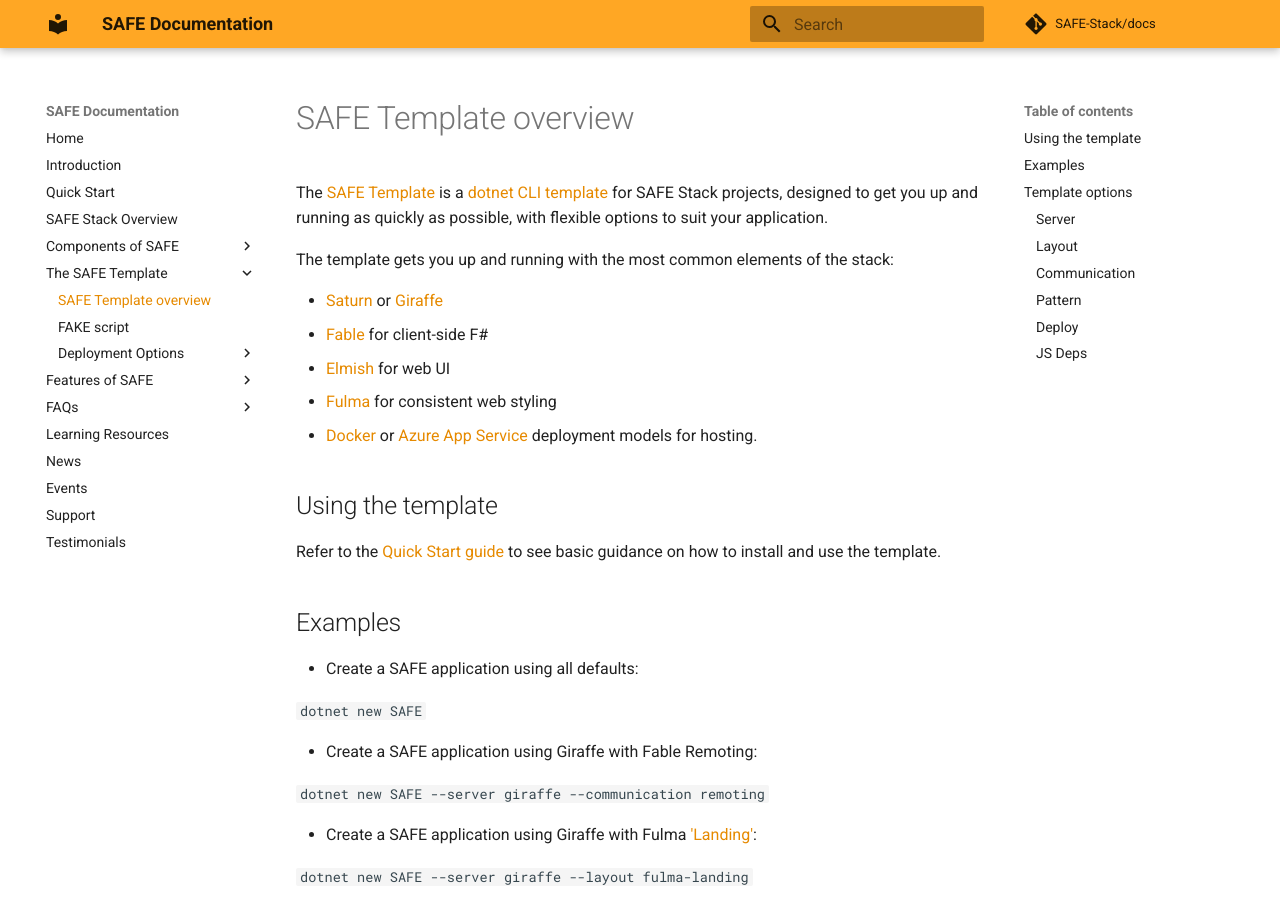
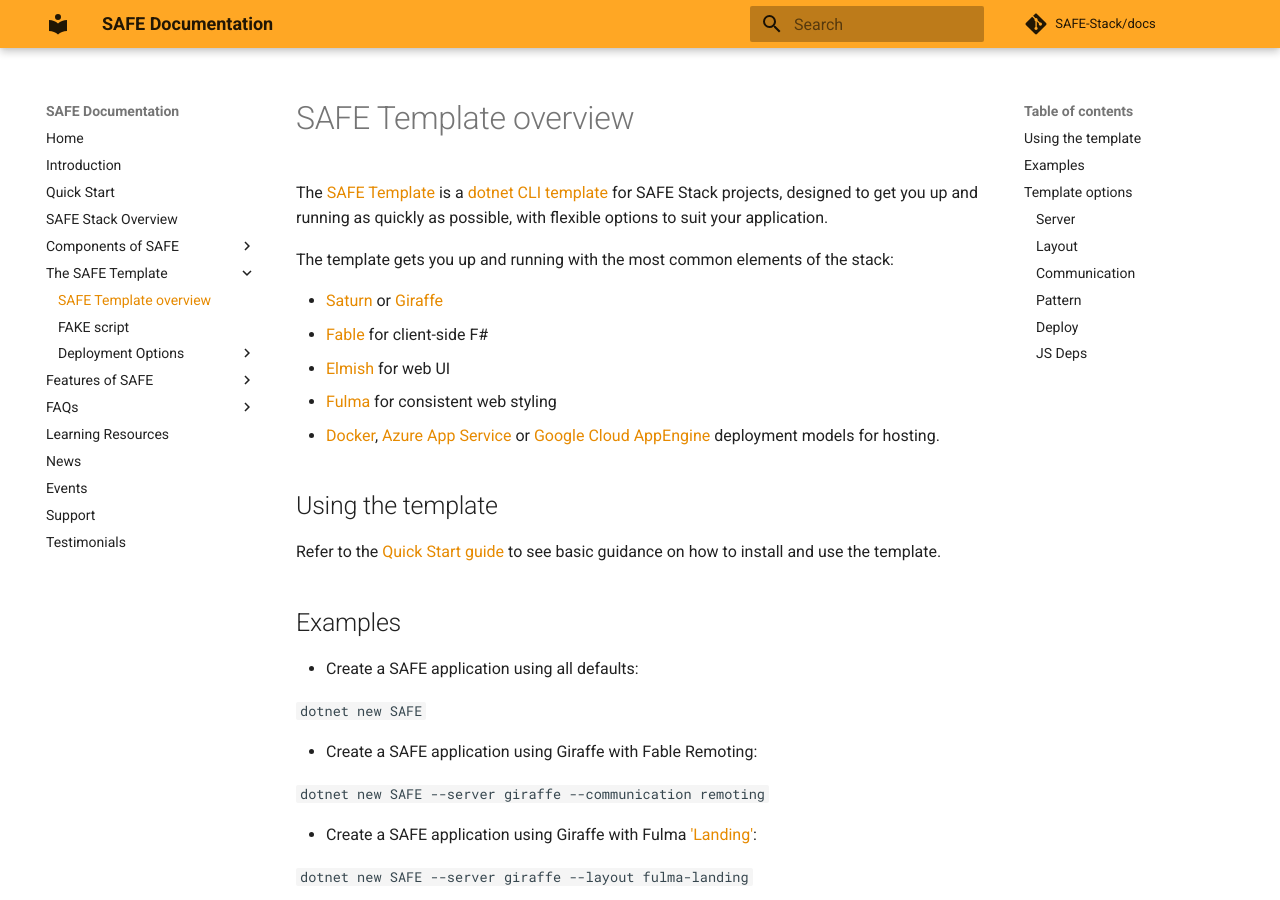
Before and after one commit to SAFE-Stack/docs, an MkDocs documentation site: the page built from docs/template-overview.md, in a window 1280 px wide and 900 px high. Built offline with MkDocs 1.6.1 and Material for MkDocs 9.7.7, drawn with Linux system fonts in a browser that asks for light colours; comment, search, counter and statistics services are not loaded; some of the changed text lies outside the part shown.

Commit message:
Update template-overview.md with appengine

```diff
--- a/docs/template-overview.md
+++ b/docs/template-overview.md
@@ -6,7 +6,7 @@
 * [Fable](http://fable.io/) for client-side F#
 * [Elmish](https://elmish.github.io/) for web UI
 * [Fulma](https://mangelmaxime.github.io/Fulma/) for consistent web styling
-* [Docker](template-docker.md) or [Azure App Service](template-appservice.md) deployment models for hosting.
+* [Docker](template-docker.md), [Azure App Service](template-appservice.md) or [Google Cloud AppEngine](template-gcp-appengine.md) deployment models for hosting.
 
 ## Using the template
 
@@ -90,6 +90,7 @@
 * `none`: don't add FAKE targets to deploy **(default)**.
 * `docker`: Adds [FAKE](https://fake.build/) targets that bundles and build a Docker image. See [here](template-docker.md) for more details about Docker deployment.
 * `azure`: Adds [FAKE](https://fake.build/) targets and an [Azure Resource Manager](https://docs.microsoft.com/en-us/azure/azure-resource-manager/resource-group-overview) (ARM) template that allows deployment to the [Azure App Service](https://azure.microsoft.com/en-us/services/app-service/) plus an [Azure Application Insights](https://azure.microsoft.com/en-us/services/application-insights/) instance. See [here](template-appservice.md) for more details about Azure deployment.
+* `gcp-appengine`: Adds [FAKE](https://fake.build/) targets to deploy to [Google Cloud AppEngine](https://cloud.google.com/appengine/).
 
 ### JS Deps
 
```
